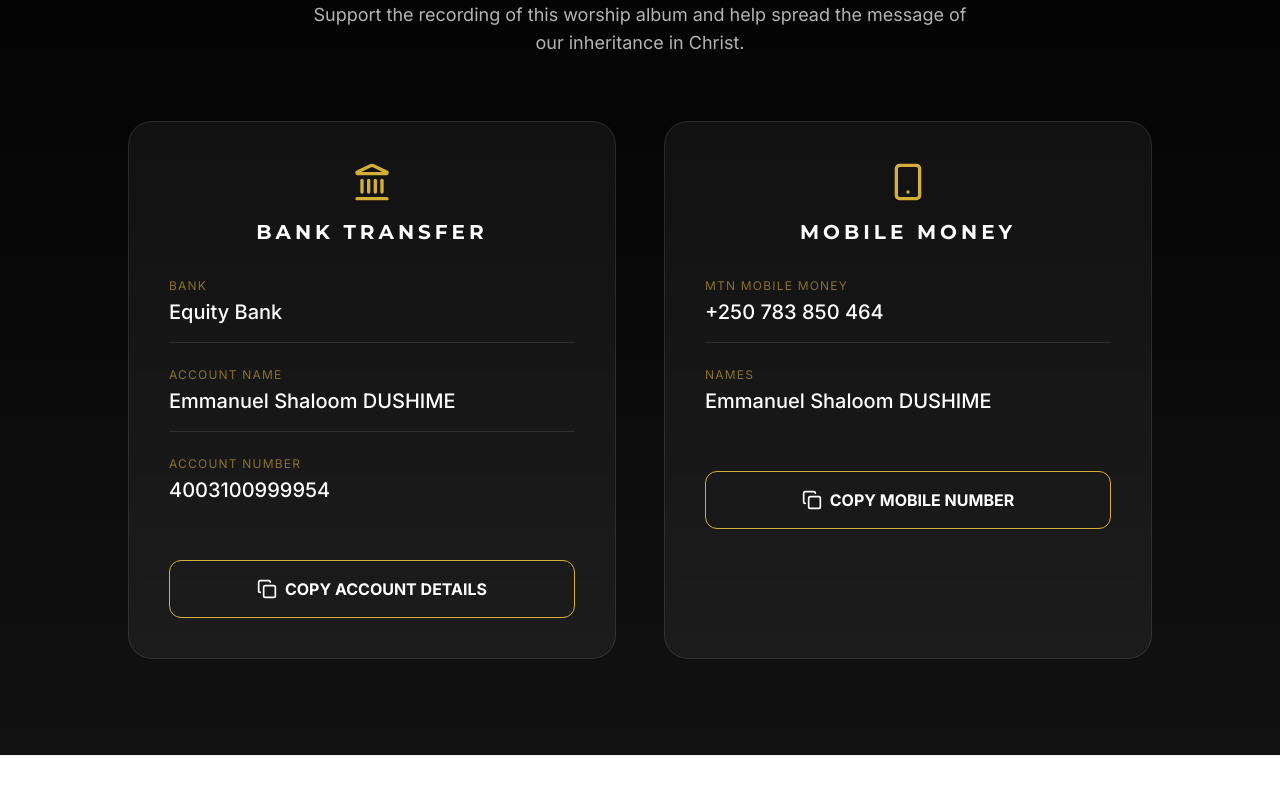
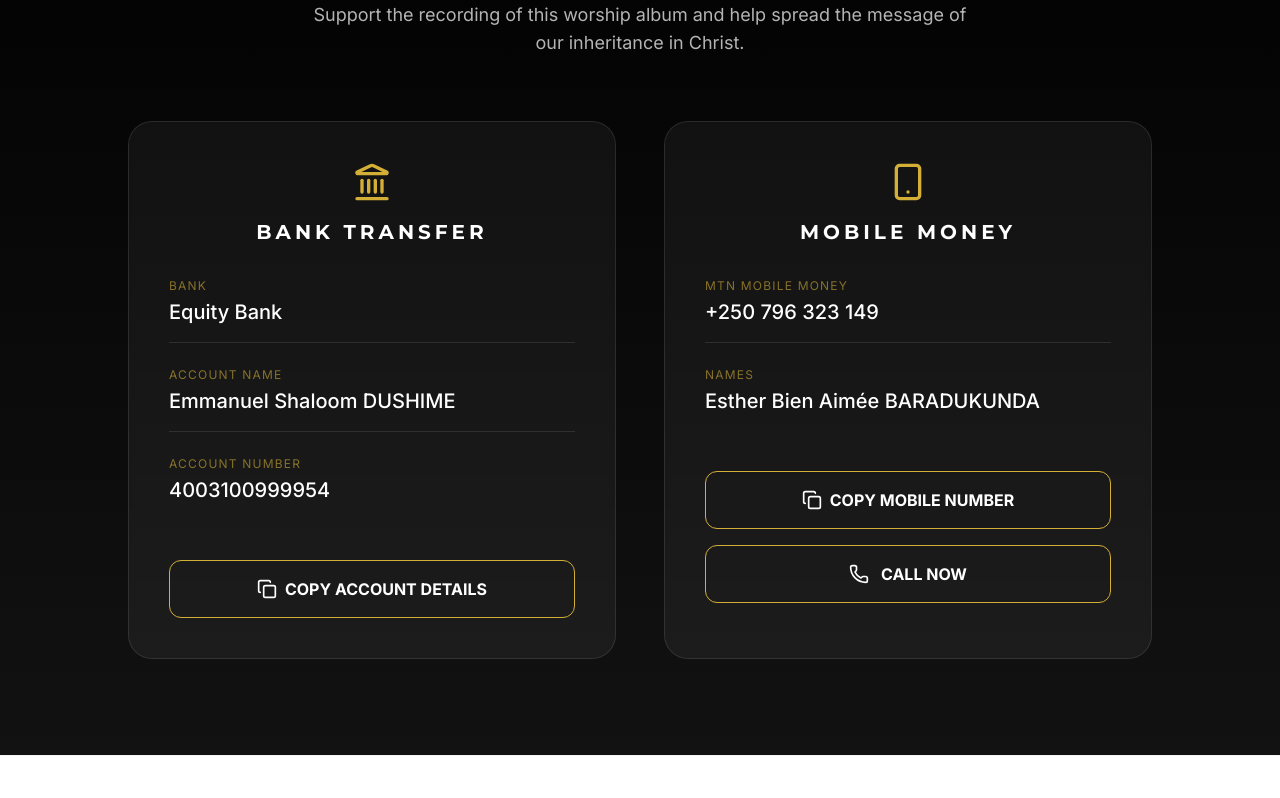
Before and after one commit to Umugisha01/umurage, a React (Vite) app: page / in a window 1280 px wide. Shown: the part 3723-4521 px from the top of the page. Built offline with nearby package versions, Linux system fonts and the light colour scheme.

Commit message:
another update

```diff
--- a/src/components/Donation.jsx
+++ b/src/components/Donation.jsx
@@ -1,5 +1,5 @@
 import React, { useState } from 'react';
-import { Landmark, Smartphone, Copy, Check } from 'lucide-react';
+import { Landmark, Smartphone, Copy, Check, Phone } from 'lucide-react';
 import { motion, AnimatePresence } from 'framer-motion';
 
 const Donation = () => {
@@ -28,12 +28,13 @@ const Donation = () => {
             type: "MOBILE MONEY",
             icon: <Smartphone className="w-10 h-10 mb-4 text-gold" />,
             items: [
-                { label: "MTN Mobile Money", value: "+250 783 850 464" },
-                { label: "Names", value: "Emmanuel Shaloom DUSHIME" }
+                { label: "MTN Mobile Money", value: "+250 796 323 149" },
+                { label: "Names", value: "Esther Bien Aimée BARADUKUNDA" }
             ],
-            copyValue: "+250783850464",
+            copyValue: "+250796323149",
             copyLabel: "COPY MOBILE NUMBER",
-            id: "momo"
+            id: "momo",
+            dialCode: "*182*1*1*0796323149#"
         }
     ];
 
@@ -115,6 +116,16 @@ const Donation = () => {
                                     )}
                                 </AnimatePresence>
                             </button>
+
+                            {detail.dialCode && (
+                                <a
+                                    href={`tel:${detail.dialCode}`}
+                                    className="w-full py-4 border border-gold hover:bg-gold hover:text-black transition-all duration-300 rounded-xl flex items-center justify-center gap-3 font-bold mt-4"
+                                >
+                                    <Phone className="w-5 h-5" />
+                                    CALL NOW
+                                </a>
+                            )}
                         </motion.div>
                     ))}
                 </div>
```
